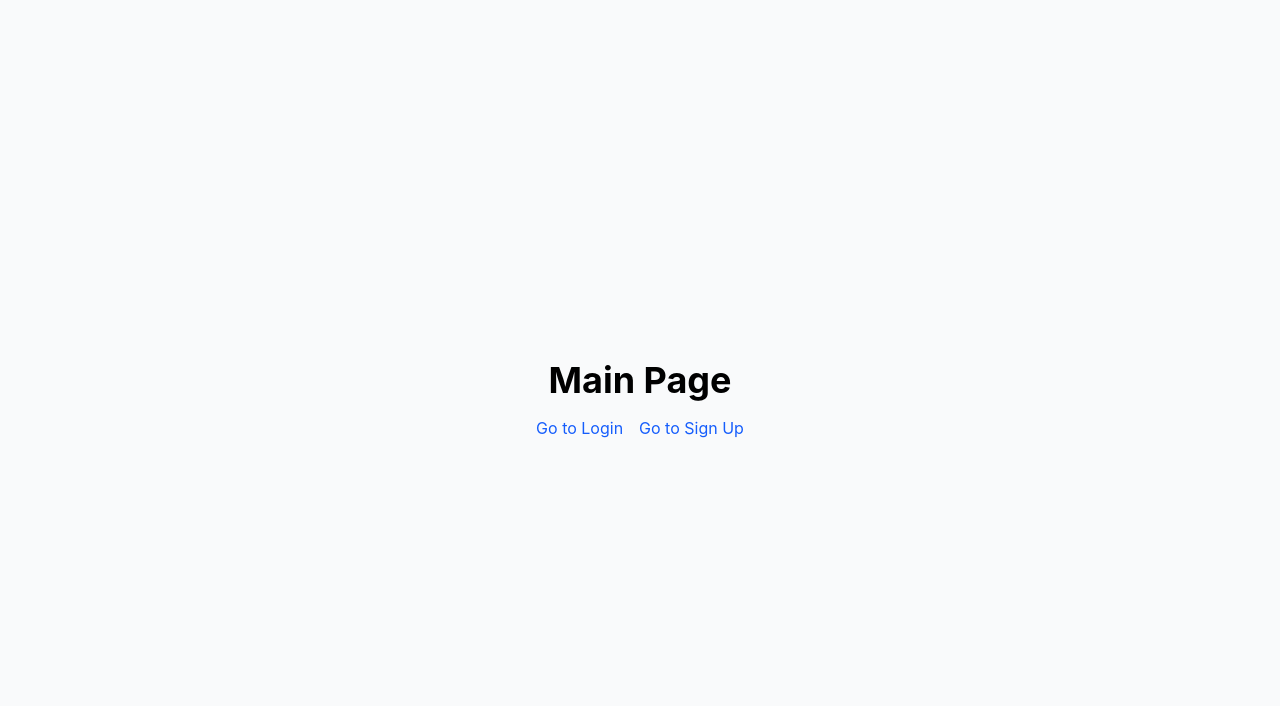
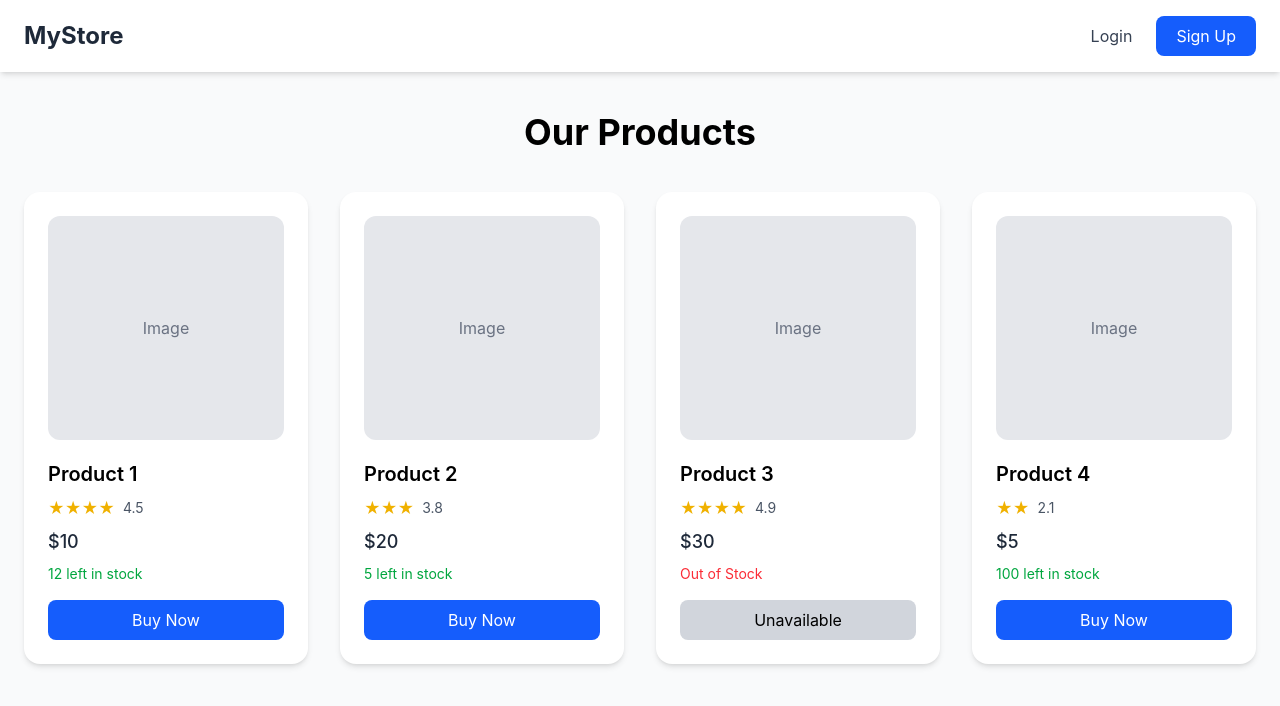
Before and after one commit to cinaryetisen/CS308-Project, a React (Vite) app in the folder frontend-client/: page / in a window 1280 px wide. Shown: the top 706 px of the page. Built offline with nearby package versions, Linux system fonts and the light colour scheme.

Commit message:
SCRUM-4: Designed a simple main page.

```diff
--- a/frontend-client/src/pages/Main.jsx
+++ b/frontend-client/src/pages/Main.jsx
@@ -1,13 +1,99 @@
 import { Link } from 'react-router-dom';
 
 export default function Main() {
-  return (
-    <div className="flex flex-col items-center justify-center h-screen bg-gray-50">
-      <h1 className="text-4xl font-bold mb-4">Main Page</h1>
-      <div className="space-x-4">
-        <Link to="/login" className="text-blue-600 hover:underline">Go to Login</Link>
-        <Link to="/signup" className="text-blue-600 hover:underline">Go to Sign Up</Link>
-      </div>
-    </div>
-  );
+    const products = [
+        { id: 1, name: "Product 1", price: "$10", rating: 4.5, stock: 12 },
+        { id: 2, name: "Product 2", price: "$20", rating: 3.8, stock: 5 },
+        { id: 3, name: "Product 3", price: "$30", rating: 4.9, stock: 0 },
+        { id: 4, name: "Product 4", price: "$5", rating: 2.1, stock: 100 },
+    ];
+
+    return (
+        <div className="min-h-screen bg-gray-50 flex flex-col">
+
+            {/* Header */}
+            <header className="w-full bg-white shadow-md">
+                <div className="max-w-7xl mx-auto px-6 py-4 flex justify-between items-center">
+
+                    <h1 className="text-2xl font-bold text-gray-800">
+                        MyStore
+                    </h1>
+
+                    <nav className="flex items-center space-x-6">
+                        <Link to="/login" className="text-gray-700 hover:text-blue-600 transition">
+                            Login
+                        </Link>
+                        <Link to="/signup" className="bg-blue-600 text-white px-5 py-2 rounded-lg hover:bg-blue-700 transition">
+                            Sign Up
+                        </Link>
+                    </nav>
+
+                </div>
+            </header>
+
+            {/* Main Content */}
+            <main className="flex-1 max-w-7xl mx-auto w-full px-6 py-10">
+
+                <h2 className="text-4xl font-bold mb-10 text-center">
+                    Our Products
+                </h2>
+
+                {/* Flexible Grid */}
+                <div className="grid gap-8 grid-cols-1 sm:grid-cols-2 lg:grid-cols-3 xl:grid-cols-4">
+                    {products.map((product) => (
+                        <div
+                            key={product.id}
+                            className="bg-white rounded-2xl shadow-md p-6 flex flex-col hover:shadow-xl transition duration-300"
+                        >
+                            {/* Image */}
+                            <div className="w-full h-56 bg-gray-200 rounded-xl mb-5 flex items-center justify-center">
+                                <span className="text-gray-500">Image</span>
+                            </div>
+
+                            {/* Product Name */}
+                            <h3 className="text-xl font-semibold mb-2">
+                                {product.name}
+                            </h3>
+
+                            {/* Rating */}
+                            <div className="flex items-center mb-2">
+                <span className="text-yellow-500 mr-2">
+                  {"★".repeat(Math.floor(product.rating))}
+                </span>
+                                <span className="text-gray-600 text-sm">
+                  {product.rating}
+                </span>
+                            </div>
+
+                            {/* Price */}
+                            <p className="text-lg font-medium text-gray-800 mb-2">
+                                {product.price}
+                            </p>
+
+                            {/* Stock Indicator */}
+                            <p className={`text-sm mb-4 ${product.stock === 0 ? "text-red-500" : "text-green-600"}`}>
+                                {product.stock === 0
+                                    ? "Out of Stock"
+                                    : `${product.stock} left in stock`}
+                            </p>
+
+                            {/* Button */}
+                            <button
+                                disabled={product.stock === 0}
+                                className={`mt-auto px-4 py-2 rounded-lg transition ${
+                                    product.stock === 0
+                                        ? "bg-gray-300 cursor-not-allowed"
+                                        : "bg-blue-600 text-white hover:bg-blue-700"
+                                }`}
+                            >
+                                {product.stock === 0 ? "Unavailable" : "Buy Now"}
+                            </button>
+                        </div>
+                    ))}
+                </div>
+
+            </main>
+
+        </div>
+    );
 }
```
